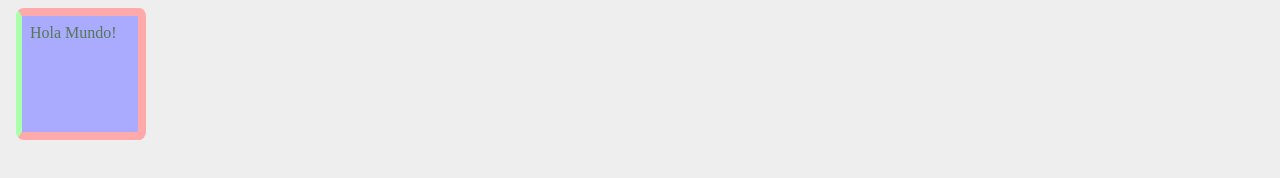
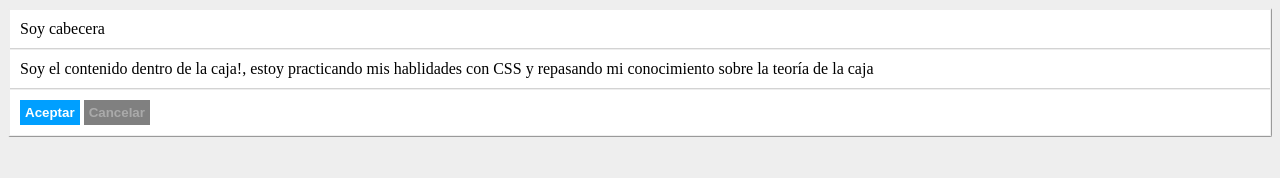
Before and after one commit to jhonedlopez/primero, a plain HTML site: page index.html in a window 1280 px wide. Drawn offline with Linux system fonts and the light colour scheme.

Commit message:
caja ejercicio

```diff
--- a/index.html
+++ b/index.html
@@ -6,6 +6,11 @@
     <link rel="stylesheet" href="main.css" type="text/css" />
 </head>
 <body>
-    <div class="caja">Hola Mundo!</div>
+    <div class="cabecera">Soy cabecera</div>
+    <div class="contenido">Soy el contenido dentro de la caja!, estoy practicando mis hablidades con CSS y repasando mi conocimiento sobre la teoría de la caja</div>
+    <div class="botones">
+        <button id="btnAceptar"><b>Aceptar</b></button>
+        <button id="btnCancelar"><b>Cancelar</b></button>
+    </div>
 </body>
 </html>
--- a/main.css
+++ b/main.css
@@ -1,17 +1,46 @@
 body {
+    border-style: outset;
+    border-radius: 2px;
+    border-width: 1px;
     background-color: #eee;
 }
+.cabecera {
+    background-color: #fff;
+    margin: 1px;
+    border-style: solid ;
+    border-width: 0px;
+    border-bottom-width: 1px;
+    border-color: lightgrey;
+    padding: 10px;
 
-.caja {
-    margin: 8px;
-    padding: 8px;
-    border-style: solid;
-    border-width: 8px;
-    border-color: #faa;
-    border-left: 6px solid #afa;
-    background-color: #aaf;
-    border-radius: 8px;
-    height: 100px;
-    width: 100px;
-    color: #575;
 }
+.contenido {
+    background-color: #fff;
+    margin: 1px;
+    border-style: solid ;
+    border-width: 0px;
+    border-bottom-width: 1px;
+    border-color: lightgrey;
+    padding: 10px;
+}
+.botones {
+    background-color: #fff;
+    margin: 1px;
+    border-style: solid ;
+    border-width: 0px;
+    border-color: lightgrey;
+    padding: 10px;
+}
+#btnAceptar {
+    border: 0px;
+    background-color: #009fff;
+    color: #fff;
+    padding: 5px;
+}
+#btnCancelar {
+    border: 0px;
+    background-color: gray;
+    color: #aaa;
+    padding: 5px;
+}
+}
```
